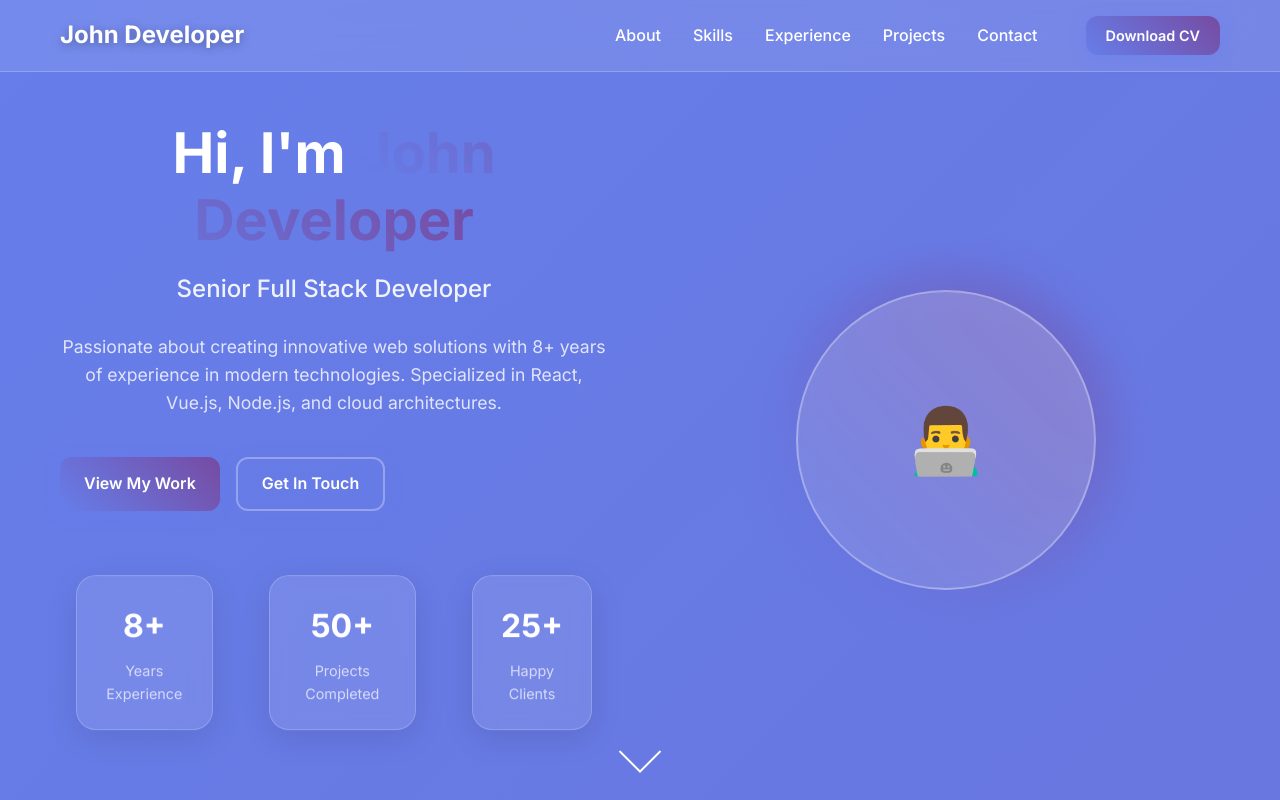
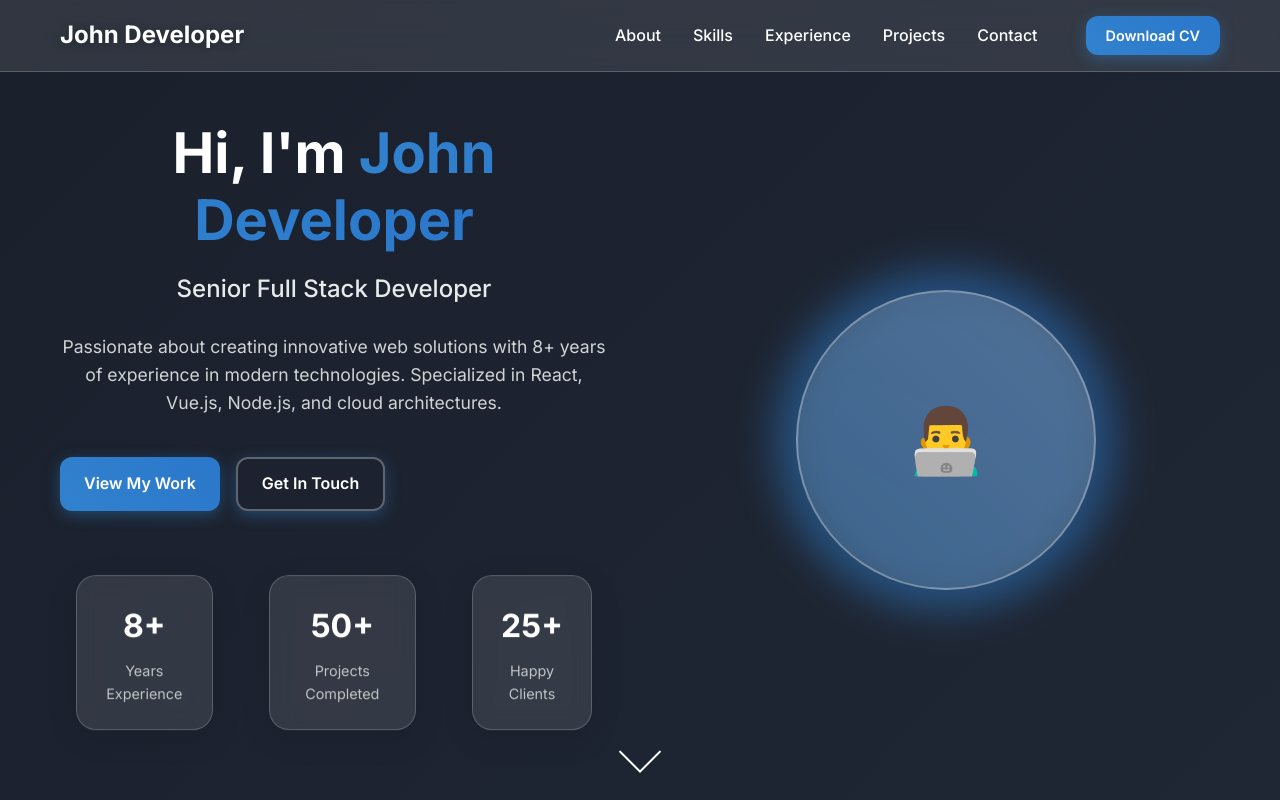
Before and after one commit to jay-workspace/portfolio, a Vue app: page / in a window 1280 px wide. Shown: the top 800 px of the page. Built offline with nearby package versions, Linux system fonts and the light colour scheme.

Commit message:
refresh color

```diff
--- a/src/components/ContactSection.vue
+++ b/src/components/ContactSection.vue
@@ -410,9 +410,9 @@ export default {
 .form-select:focus,
 .form-textarea:focus {
   outline: none;
-  border-color: #667eea;
+  border-color: #3182ce;
   background: rgba(255, 255, 255, 0.15);
-  box-shadow: 0 0 0 3px rgba(102, 126, 234, 0.2);
+  box-shadow: 0 0 0 3px rgba(49, 130, 206, 0.2);
 }
 
 .form-select option {
--- a/src/components/ExperienceSection.vue
+++ b/src/components/ExperienceSection.vue
@@ -181,7 +181,7 @@ export default {
 .marker-dot {
   width: 20px;
   height: 20px;
-  background: linear-gradient(45deg, #667eea, #764ba2);
+  background: linear-gradient(45deg, #3182ce, #2b77cb);
   border-radius: 50%;
   border: 4px solid rgba(255, 255, 255, 0.2);
   position: relative;
@@ -235,7 +235,7 @@ export default {
 }
 
 .duration-badge {
-  background: linear-gradient(45deg, #667eea, #764ba2);
+  background: linear-gradient(45deg, #3182ce, #2b77cb);
   color: white;
   padding: 0.5rem 1rem;
   border-radius: 20px;
@@ -277,7 +277,7 @@ export default {
   content: '✓';
   position: absolute;
   left: 0;
-  color: #667eea;
+  color: #3182ce;
   font-weight: bold;
 }
 
--- a/src/components/FooterSection.vue
+++ b/src/components/FooterSection.vue
@@ -194,7 +194,7 @@ export default {
   font-size: 2rem;
   font-weight: 700;
   margin-bottom: 1rem;
-  background: linear-gradient(45deg, #667eea, #764ba2);
+  background: linear-gradient(45deg, #3182ce, #2b77cb);
   -webkit-background-clip: text;
   -webkit-text-fill-color: transparent;
   background-clip: text;
@@ -265,9 +265,9 @@ export default {
 }
 
 .social-link:hover {
-  background: linear-gradient(45deg, #667eea, #764ba2);
+  background: linear-gradient(45deg, #3182ce, #2b77cb);
   transform: translateY(-3px);
-  box-shadow: 0 8px 25px rgba(102, 126, 234, 0.4);
+  box-shadow: 0 8px 25px rgba(49, 130, 206, 0.4);
 }
 
 .social-icon {
@@ -343,7 +343,7 @@ export default {
   right: 2rem;
   width: 50px;
   height: 50px;
-  background: linear-gradient(45deg, #667eea, #764ba2);
+  background: linear-gradient(45deg, #3182ce, #2b77cb);
   border-radius: 50%;
   display: flex;
   align-items: center;
--- a/src/components/HeroSection.vue
+++ b/src/components/HeroSection.vue
@@ -199,7 +199,7 @@ export default {
   left: -20px;
   right: -20px;
   bottom: -20px;
-  background: linear-gradient(45deg, #667eea, #764ba2);
+  background: linear-gradient(45deg, #3182ce, #2b77cb);
   border-radius: 50%;
   opacity: 0.3;
   filter: blur(20px);
--- a/src/components/NavBar.vue
+++ b/src/components/NavBar.vue
@@ -155,7 +155,7 @@ export default {
   height: 2px;
   bottom: -5px;
   left: 0;
-  background: linear-gradient(45deg, #667eea, #764ba2);
+  background: linear-gradient(45deg, #3182ce, #2b77cb);
   transition: width 0.3s ease;
 }
 
@@ -165,7 +165,7 @@ export default {
 }
 
 .nav-link.active {
-  color: #667eea;
+  color: #3182ce;
   font-weight: 600;
 }
 
--- a/src/components/ProjectsSection.vue
+++ b/src/components/ProjectsSection.vue
@@ -297,9 +297,9 @@ export default {
 }
 
 .filter-btn.active {
-  background: linear-gradient(45deg, #667eea, #764ba2);
+  background: linear-gradient(45deg, #3182ce, #2b77cb);
   border-color: transparent;
-  box-shadow: 0 4px 15px rgba(102, 126, 234, 0.4);
+  box-shadow: 0 4px 15px rgba(49, 130, 206, 0.4);
 }
 
 .projects-grid {
@@ -444,7 +444,7 @@ export default {
   content: '✓';
   position: absolute;
   left: 0;
-  color: #667eea;
+  color: #3182ce;
   font-weight: bold;
 }
 
--- a/src/components/SkillsSection.vue
+++ b/src/components/SkillsSection.vue
@@ -197,7 +197,7 @@ export default {
 
 .skill-progress {
   height: 100%;
-  background: linear-gradient(45deg, #667eea, #764ba2);
+  background: linear-gradient(45deg, #3182ce, #2b77cb);
   border-radius: 4px;
   transition: width 1s ease-in-out;
   position: relative;
--- a/src/style.css
+++ b/src/style.css
@@ -14,8 +14,8 @@ html {
 body {
   font-family: 'Inter', sans-serif;
   line-height: 1.6;
-  color: #333;
-  background: linear-gradient(135deg, #667eea 0%, #764ba2 100%);
+  color: #2d3748;
+  background: linear-gradient(135deg, #1a202c 0%, #2d3748 50%, #4a5568 100%);
   min-height: 100vh;
   overflow-x: hidden;
 }
@@ -62,14 +62,14 @@ body {
   transition: all 0.3s cubic-bezier(0.4, 0, 0.2, 1);
   text-decoration: none;
   overflow: hidden;
-  background: linear-gradient(45deg, #667eea, #764ba2);
+  background: linear-gradient(45deg, #3182ce, #2b77cb);
   color: white;
-  box-shadow: 0 4px 15px rgba(102, 126, 234, 0.4);
+  box-shadow: 0 4px 15px rgba(49, 130, 206, 0.4);
 }
 
 .btn:hover {
   transform: translateY(-2px);
-  box-shadow: 0 8px 25px rgba(102, 126, 234, 0.6);
+  box-shadow: 0 8px 25px rgba(49, 130, 206, 0.6);
 }
 
 .btn:active {
@@ -154,7 +154,7 @@ body {
 
 /* Text styles */
 .text-gradient {
-  background: linear-gradient(45deg, #667eea, #764ba2);
+  background: linear-gradient(45deg, #3182ce, #2b77cb);
   -webkit-background-clip: text;
   -webkit-text-fill-color: transparent;
   background-clip: text;
@@ -204,10 +204,10 @@ body {
 }
 
 ::-webkit-scrollbar-thumb {
-  background: linear-gradient(45deg, #667eea, #764ba2);
+  background: linear-gradient(45deg, #3182ce, #2b77cb);
   border-radius: 4px;
 }
 
 ::-webkit-scrollbar-thumb:hover {
-  background: linear-gradient(45deg, #5a6fd8, #6a4190);
+  background: linear-gradient(45deg, #2c5aa0, #2563eb);
 }
```
